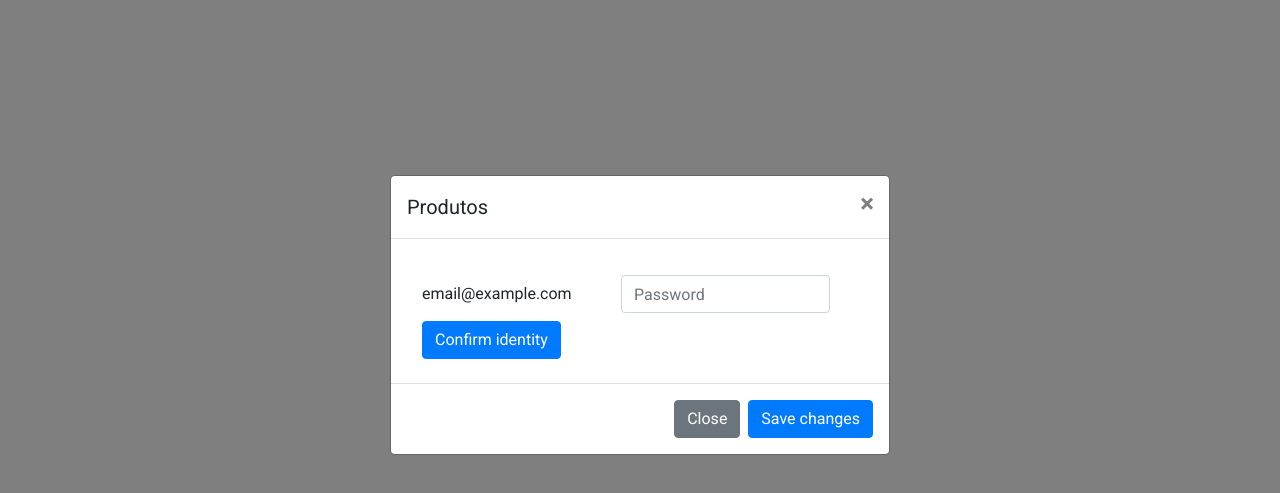
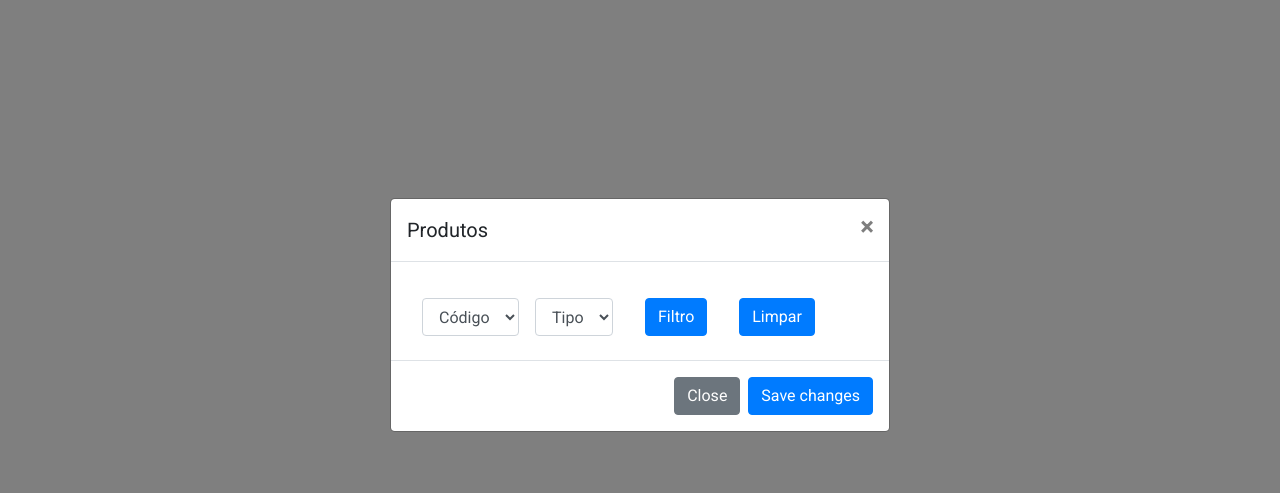
Before and after one commit to ThiagoDavid/Almox, a website: page views/home.html in a window 1280 px wide. Both pictures are taken after a click on the icon 496 px from the left and 30 px from the top of the page. Shown: the part 85-578 px from the top of the page. Drawn offline with nearby package versions, Linux system fonts and the light colour scheme.

Commit message:
acionar modal por javascript com conetúdo dinâmico

```diff
--- a/views/home.html
+++ b/views/home.html
@@ -56,7 +56,7 @@
     </nav>
 
   <!-- Modal -->
-  <div class="modal" id="modalProduto" tabindex="-1" role="dialog" aria-labelledby="exampleModalCenterTitle" aria-hidden="true">
+  <div class="modal fade" id="myModal" tabindex="-1" role="dialog" aria-labelledby="exampleModalCenterTitle" aria-hidden="true">
     <div class="modal-dialog modal-dialog-centered" role="document">
       <div class="modal-content">
         <div class="modal-header">
@@ -66,34 +66,7 @@
           </button>
         </div>
         <div class="modal-body">
-            <div id="main">
-                <form class="form-inline">
-                    <div class="form-group mb-2">
-                        <select class="form-control" id="exampleFormControlSelect1">
-                            <option>Código</option>
-                            <option>2</option>
-                            <option>3</option>
-                            <option>4</option>
-                            <option>5</option>
-                        </select>
-                    </div>
-                    <div class="form-group mx-sm-3 mb-2">
-                        <select class="form-control" id="exampleFormControlSelect1">
-                            <option>Tipo</option>
-                            <option>2</option>
-                            <option>3</option>
-                            <option>4</option>
-                            <option>5</option>
-                        </select>
-                    </div>
-                    <div class="form-group mx-sm-3 mb-2">
-                        <button type="submit" class="btn btn-primary ">Filtro</button>
-                    </div>
-                    <div class="form-group mx-sm-3 mb-2">
-                        <button type="submit" class="btn btn-primary ">Limpar</button>
-                    </div>
-                </form>
-            </div>
+            <!-- ... -->
         </div>
         <div class="modal-footer">
           <button type="button" class="btn btn-secondary" data-dismiss="modal">Close</button>
--- a/views/script.js
+++ b/views/script.js
@@ -59,18 +59,36 @@ function mudarTela(option) {
 }
 //Telas
 function exibirTelaProdutos() {
-	$('#main').html(`
-	<form class="form-inline">
-	<div class="form-group mb-2">
-	  <label for="staticEmail2" class="sr-only">Email</label>
-	  <input type="text" readonly class="form-control-plaintext" id="staticEmail2" value="email@example.com">
+	$('#myModal').modal('show')
+	$('#myModal .modal-body').html(`
+		<div id="main">
+		<form class="form-inline">
+			<div class="form-group mb-2">
+				<select class="form-control" id="exampleFormControlSelect1">
+					<option>Código</option>
+					<option>2</option>
+					<option>3</option>
+					<option>4</option>
+					<option>5</option>
+				</select>
+			</div>
+			<div class="form-group mx-sm-3 mb-2">
+				<select class="form-control" id="exampleFormControlSelect1">
+					<option>Tipo</option>
+					<option>2</option>
+					<option>3</option>
+					<option>4</option>
+					<option>5</option>
+				</select>
+			</div>
+			<div class="form-group mx-sm-3 mb-2">
+				<button type="submit" class="btn btn-primary ">Filtro</button>
+			</div>
+			<div class="form-group mx-sm-3 mb-2">
+				<button type="submit" class="btn btn-primary ">Limpar</button>
+			</div>
+		</form>
 	</div>
-	<div class="form-group mx-sm-3 mb-2">
-	  <label for="inputPassword2" class="sr-only">Password</label>
-	  <input type="password" class="form-control" id="inputPassword2" placeholder="Password">
-	</div>
-	<button type="submit" class="btn btn-primary mb-2">Confirm identity</button>
-  </form>
 `);
 }
 $(document).ready(function () {
```
